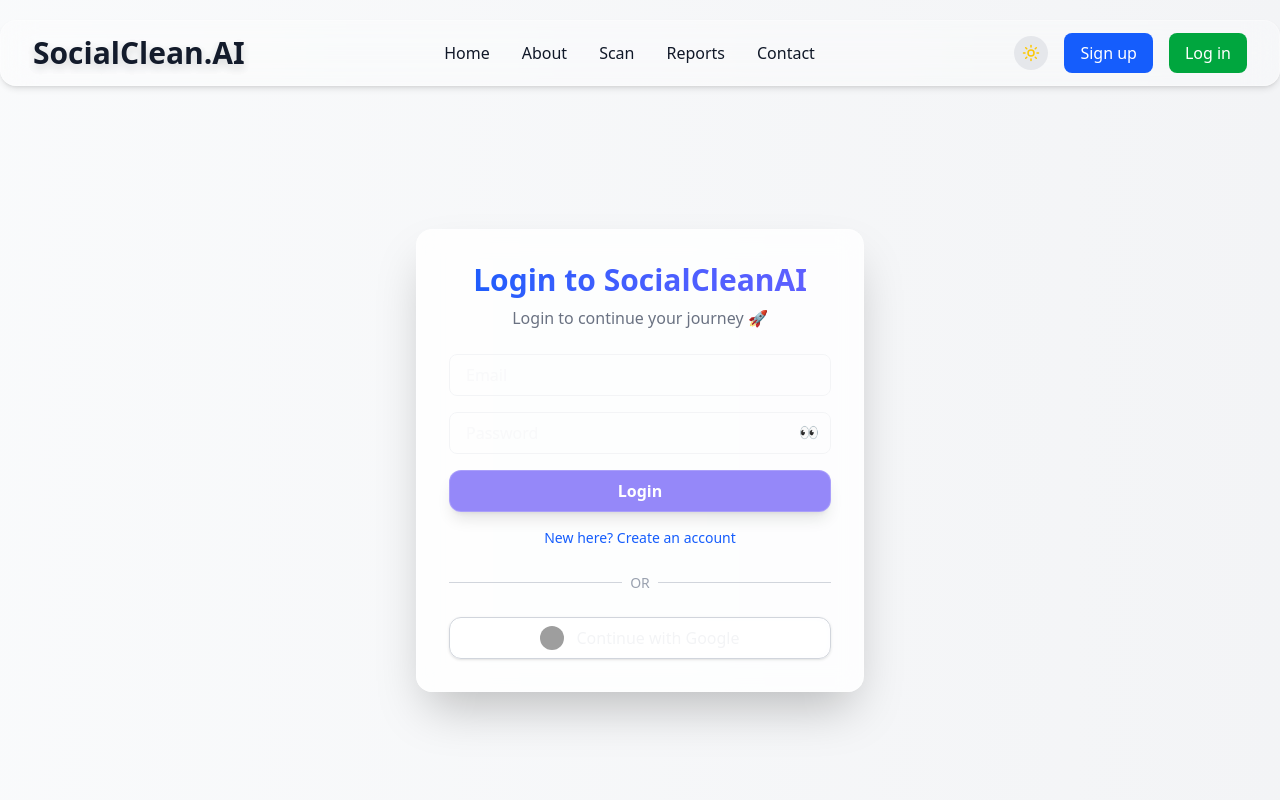
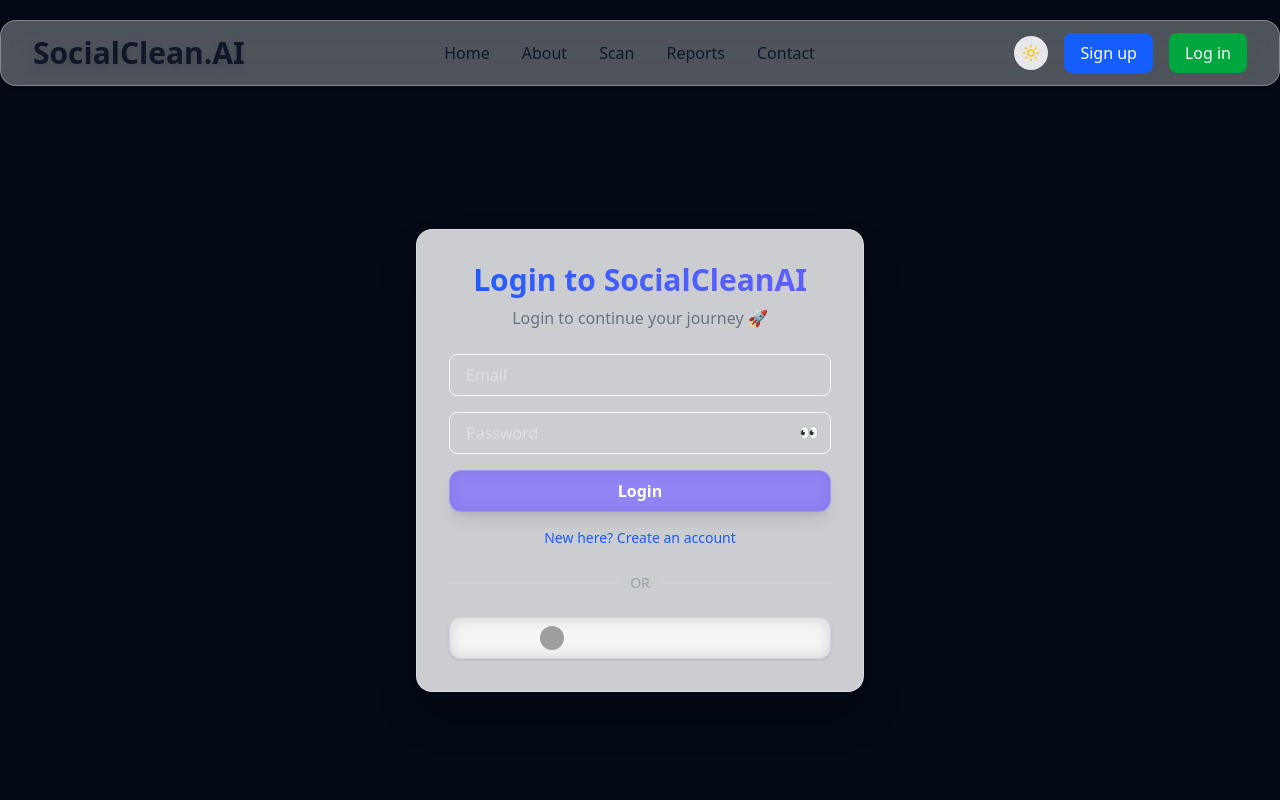
Before and after one commit to arfatkazi/SocialClean.AI, a React (Vite) app in the folder frontend/socialcleanAI/: page /login in a window 1280 px wide. Shown: the top 800 px of the page. Built offline with nearby package versions, Linux system fonts and the light colour scheme; grey boxes are pictures that could not be loaded.

Commit message:
frontend dark/light mode feature completed

```diff
--- a/frontend/socialcleanAI/src/index.css
+++ b/frontend/socialcleanAI/src/index.css
@@ -24,13 +24,13 @@
 body {
   /* ✅ Tailwind 4 needs @apply + @reference to work with utilities */
   @apply transition-colors duration-300;
-  color: rgb(17 24 39); /* text-gray-900 */
-  background-color: rgb(249 250 251); /* bg-gray-50 */
+  color: rgb(255, 255, 255); /* text-gray-900 */
+  background-color: #101727; /* bg-gray-50 */
 
   /* Dark mode */
   html.dark & {
     color: rgb(243 244 246); /* text-gray-100 */
-    background-color: rgb(3 7 18); /* bg-gray-950 */
+    background-color: #030915; /* bg-gray-950 */
   }
 }
 
--- a/frontend/socialcleanAI/src/pages/About.jsx
+++ b/frontend/socialcleanAI/src/pages/About.jsx
@@ -20,7 +20,7 @@
 
 const About = () => {
   return (
-    <section className="py-16 px-6 md:px-20 bg-gray-50 dark:bg-gray-900 text-gray-800 dark:text-gray-200">
+    <section className="py-16 px-6 md:px-20">
       <div className="max-w-5xl mx-auto text-center">
         {/* Heading */}
         <motion.h2
--- a/frontend/socialcleanAI/src/pages/AuthPage.jsx
+++ b/frontend/socialcleanAI/src/pages/AuthPage.jsx
@@ -80,7 +80,7 @@
   };
 
   return (
-    <div className="min-h-screen flex items-center justify-center bg-gradient-to-r from-gray-50 to-gray-100 dark:from-gray-900 dark:to-gray-950 px-4 py-8">
+    <div className="min-h-screen flex items-center justify-center   px-4 py-8">
       <div className="w-full max-w-md bg-white/80 dark:bg-gray-800/80 backdrop-blur-md rounded-2xl shadow-2xl p-6 sm:p-8 border border-white/30 dark:border-gray-600/30 transition-all mt-30">
         <h2 className="text-2xl sm:text-3xl font-extrabold text-center bg-gradient-to-r from-blue-600 to-indigo-500 bg-clip-text text-transparent">
           {isLogin
--- a/frontend/socialcleanAI/src/pages/Homepage.jsx
+++ b/frontend/socialcleanAI/src/pages/Homepage.jsx
@@ -9,8 +9,6 @@
     // dark:bg-gray-950
     <div
       className="flex flex-col min-h-screen
-      bg-gray-50
-      text-gray-900 dark:text-gray-100
       transition-colors duration-500 ease-in-out"
     >
       {/* Hero Section (Video / Banner) */}
--- a/frontend/socialcleanAI/src/pages/Reports.jsx
+++ b/frontend/socialcleanAI/src/pages/Reports.jsx
@@ -1,6 +1,6 @@
 export default function Reports() {
   return (
-    <section className="py-16 px-6 text-center bg-gray-50 dark:bg-gray-900 text-gray-800 dark:text-gray-200 transition-colors duration-500">
+    <section className="py-16 px-6 text-center   transition-colors duration-500 mt-50">
       <h1 className="text-3xl md:text-4xl font-bold mb-4 mt-20">
         📊 Reports & Analytics
       </h1>
```
